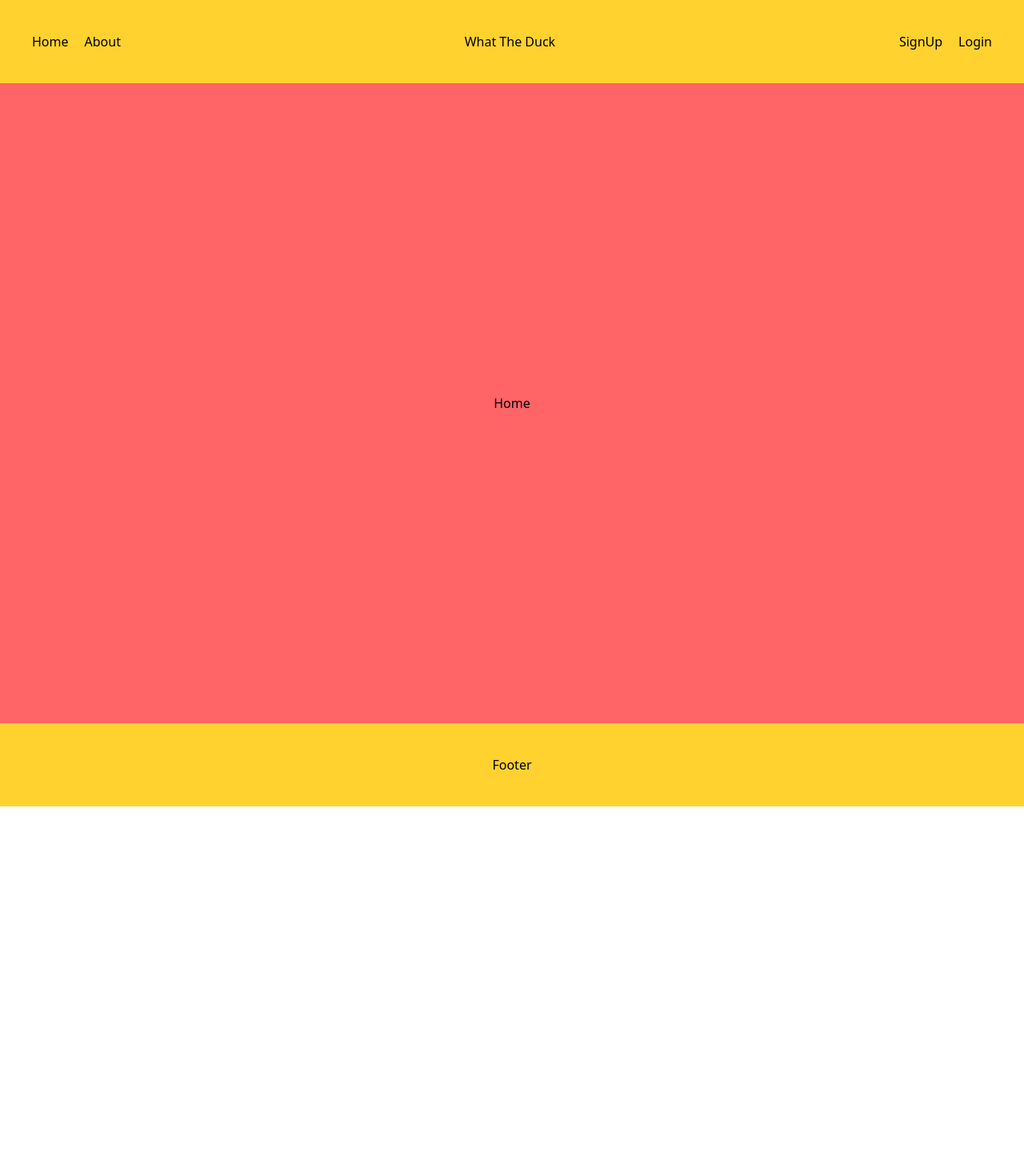
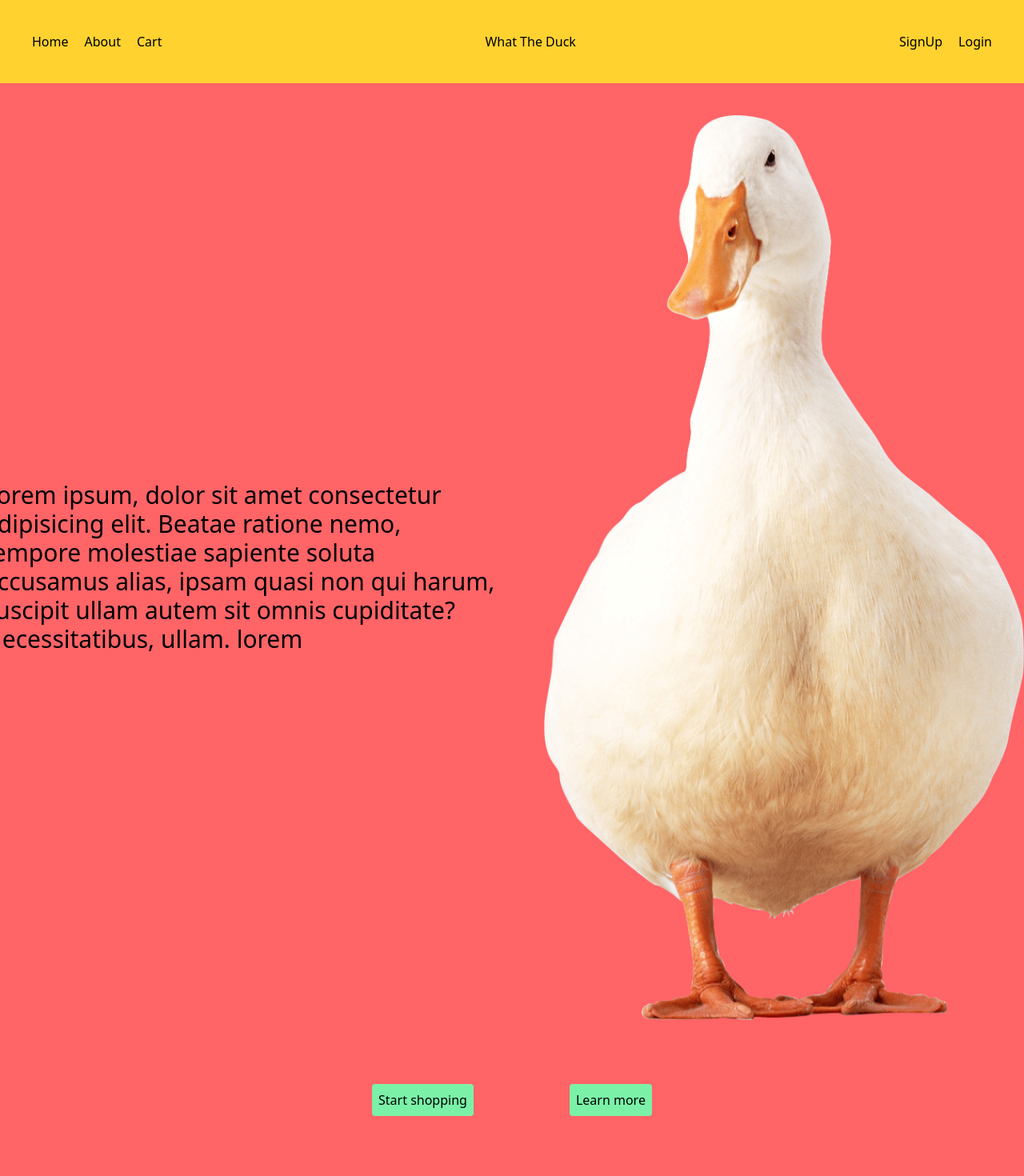
Before and after one commit to Ali-127/what-the-duck, a Next.js app in the folder frontend/: page / in a window 1280 px wide. Shown: the top 1470 px of the page at 80% size. Before the commit the page ends 1008 px from the top, so only its background shows below. Built offline with nearby package versions, Linux system fonts and the light colour scheme.

Commit message:
feat: Finish hero section layout

```diff
--- a/frontend/app/page.tsx
+++ b/frontend/app/page.tsx
@@ -1,7 +1,28 @@
+import Image from "next/image";
+
 export default function Home() {
   return (
-    <div className="h-screen flex justify-center items-center bg-red-400">
-      <p>Home</p>
-    </div>
+    <>
+      <div className="grid grid-cols-2 place-items-center bg-red-400 gap-20 pt-10">
+        <p className="p-10 w-180 text-3xl">
+          Lorem ipsum, dolor sit amet consectetur adipisicing elit. Beatae
+          ratione nemo, tempore molestiae sapiente soluta accusamus alias, ipsam
+          quasi non qui harum, suscipit ullam autem sit omnis cupiditate?
+          Necessitatibus, ullam. lorem
+        </p>
+        <Image
+          src="/white-duck.png"
+          width={300}
+          height={20}
+          alt="White duck"
+          loading="eager"
+          className="w-auto h-auto"
+        />
+        <div className="flex gap-30 col-span-2 justify-center bg-red-400 mb-20 ">
+          <button className="bg-green-300 rounded-sm p-2">Start shopping</button>
+          <button className="bg-green-300 rounded-sm p-2">Learn more</button>
+        </div>
+      </div>
+    </>
   );
 }
--- a/frontend/components/Footer.tsx
+++ b/frontend/components/Footer.tsx
@@ -1,3 +1,7 @@
 export default function Footer() {
-  return <div className="flex justify-center align-end bg-amber-300 p-10">Footer</div>;
+  return (
+    <div className="flex justify-center align-end bg-amber-300 p-10">
+      <p> Footer</p>
+    </div>
+  );
 }
--- a/frontend/components/Header.tsx
+++ b/frontend/components/Header.tsx
@@ -9,6 +9,9 @@ export default function Header() {
         </Link>
         <Link href="about" className="hover:underline">
           About
+        </Link>
+        <Link href="about" className="hover:underline">
+          Cart
         </Link>
       </div>
       <Link href="/">
```
Also changed, not shown: frontend/public/white-duck.png (added).
